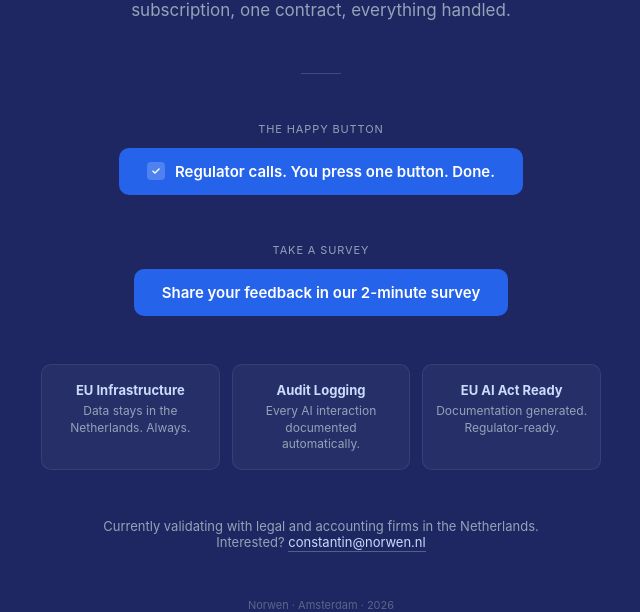
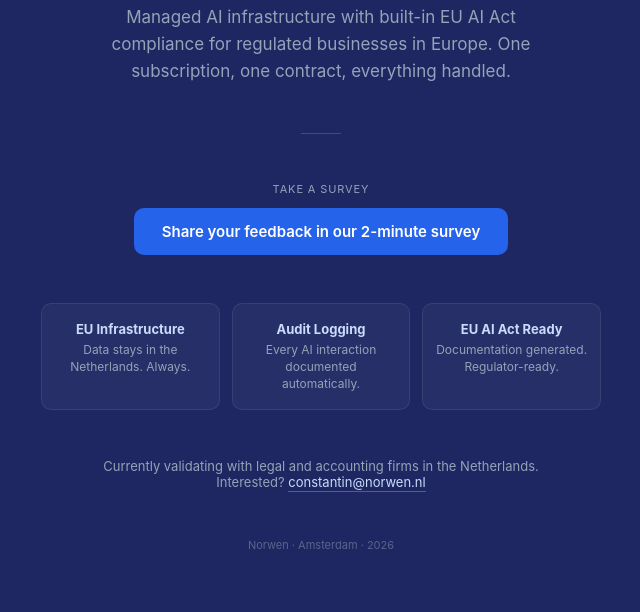
Before and after one commit to NorwenAdmin/Norwen_website, a plain HTML site: page index.html in a window 1280 px wide. Shown: the part 223-835 px from the top of the page, without its empty margins (319-959 px from the left). After the commit the page ends 800 px from the top, so only its background shows below. Drawn offline with Linux system fonts and the light colour scheme.

Commit message:
remove happy button

```diff
--- a/index.html
+++ b/index.html
@@ -185,12 +185,6 @@
     </p>
 
     <div class="divider"></div>
-
-    <p class="happy-button-label">The Happy Button</p>
-    <div class="happy-button">
-      <div class="icon">✓</div>
-      Regulator calls. You press one button. Done.
-    </div>
     <p class="happy-button-label">Take a Survey</p>
 
     <a href="https://tinyurl.com/ai-law-survey" target="_blank" class="happy-button">
```
